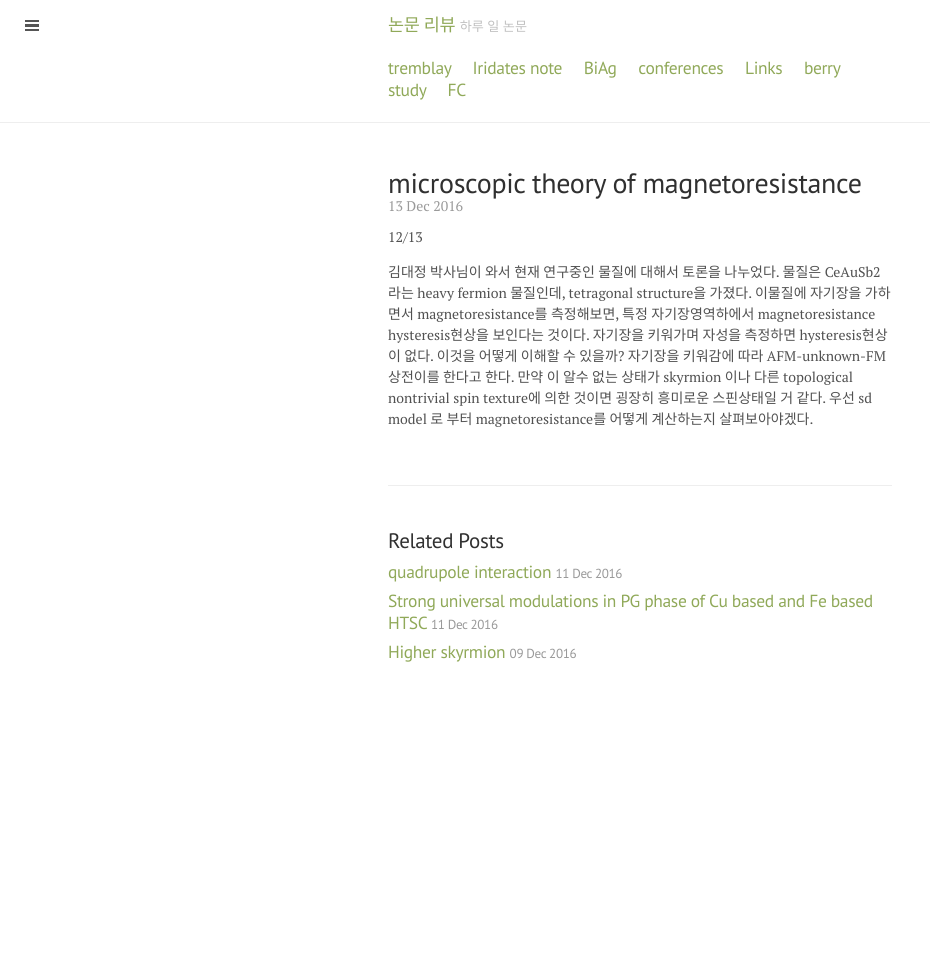
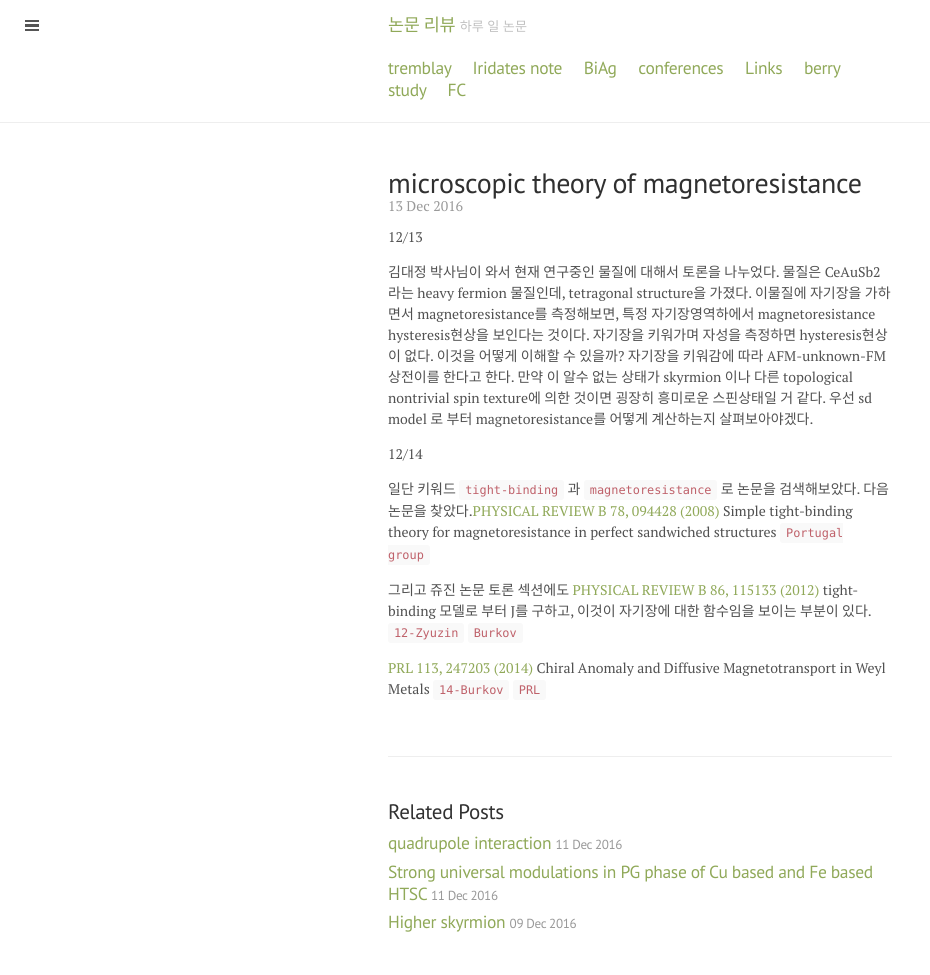
Before and after one commit to qkrwlsghdcjsworlt/work, a Jekyll site: the page built from _posts/2016-12-13-microscopic-theory-magnetoresistance.markdown, in a window 1280 px wide. Shown: the whole page, without its empty margins (0-930 px from the left). Built offline with Jekyll 4.4.1, drawn with Linux system fonts in a browser that asks for light colours; before the commit the page ends 900 px from its top, so only the background shows below that.

Commit message:
“update”

```diff
--- a/_posts/2016-12-13-microscopic-theory-magnetoresistance.markdown
+++ b/_posts/2016-12-13-microscopic-theory-magnetoresistance.markdown
@@ -16,3 +16,12 @@ categories: magnetism
 자기장을 키워감에 따라 AFM-unknown-FM 상전이를 한다고 한다.
 만약 이 알수 없는 상태가 skyrmion 이나 다른 topological nontrivial spin texture에 의한 것이면 굉장히 흥미로운 스핀상태일 거 같다.
 우선 sd model 로 부터 magnetoresistance를 어떻게 계산하는지 살펴보아야겠다.
+
+12/14
+
+일단 키워드 `tight-binding` 과 `magnetoresistance` 로 논문을 검색해보았다.
+다음 논문을 찾았다.[PHYSICAL REVIEW B 78, 094428  (2008)]({{ site.baseurl }}/public/MR/08-Silva-tight-binding-magnetoresistance-PRB.pdf) Simple tight-binding theory for magnetoresistance in perfect sandwiched structures `Portugal group`
+
+그리고 쥬진 논문 토론 섹션에도 [PHYSICAL REVIEW B 86, 115133 (2012)]({{ site.baseurl }}/public/etc/12-Zyuzin-Weyl-chiral-anomaly-PRB.pdf) tight-binding 모델로 부터 J를 구하고, 이것이 자기장에 대한 함수임을 보이는 부분이 있다. `12-Zyuzin` `Burkov`
+
+[PRL 113, 247203 (2014)]({{ site.baseurl }}/public/MR/14-Burkov-diffusive-magnetotransport-PRL.pdf) Chiral Anomaly and Diffusive Magnetotransport in Weyl Metals `14-Burkov` `PRL`
```
Also changed, not shown: 4 other files.
